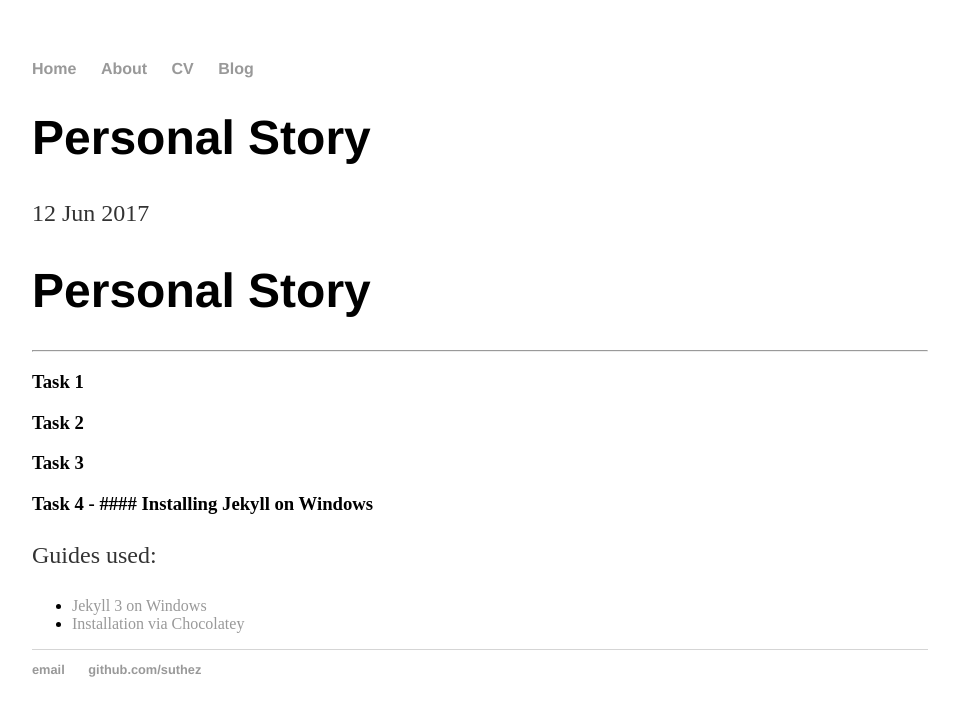
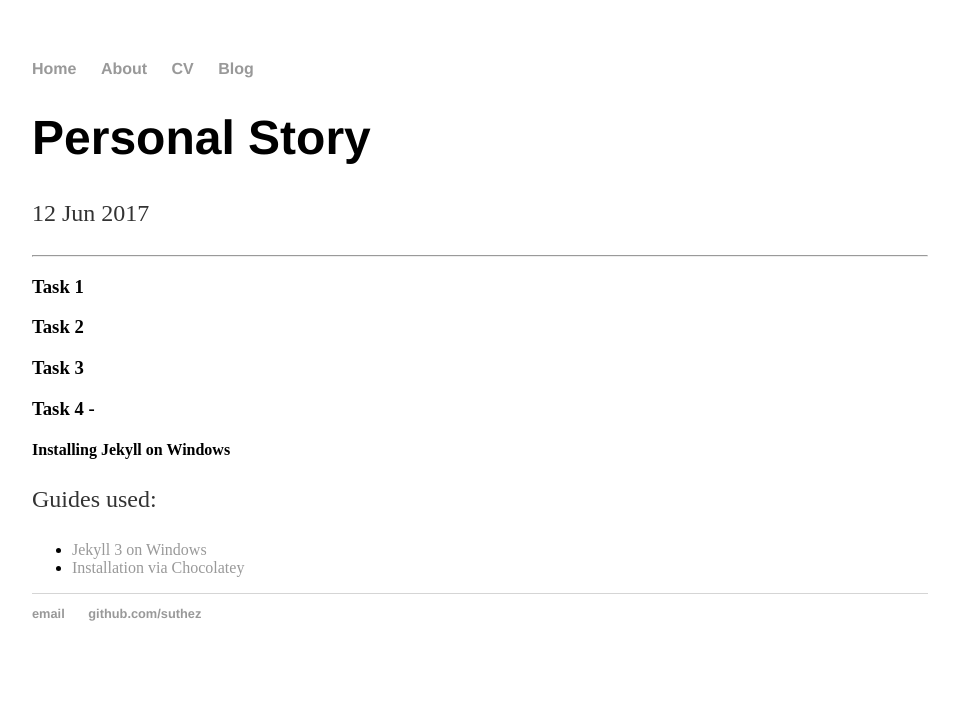
Before and after one commit to suthez/Portfolio, a Jekyll site: the page built from _posts/2017-06-12-personal-story.md, in a window 1280 px wide. Shown: the top 716 px of the page, without its empty margins (160-1119 px from the left). Built offline with Jekyll 4.4.1, drawn with Linux system fonts in a browser that asks for light colours.

Commit message:
Create 2017-06-12-personal-story.md

```diff
--- a/_posts/2017-06-12-personal-story.md
+++ b/_posts/2017-06-12-personal-story.md
@@ -4,7 +4,6 @@ title: "Personal Story"
 date: 2017-06-12
 ---
 
-# Personal Story
 * * *
 ### Task 1
 
@@ -12,7 +11,8 @@ date: 2017-06-12
 
 ### Task 3
 
-### Task 4 - #### Installing Jekyll on Windows
+### Task 4 -
+#### Installing Jekyll on Windows
 Guides used:
 * [Jekyll 3 on Windows](https://labs.sverrirs.com/jekyll/)
 * [Installation via Chocolatey](http://jekyllrb.com/docs/windows/#installation-via-chocolatey)
```
